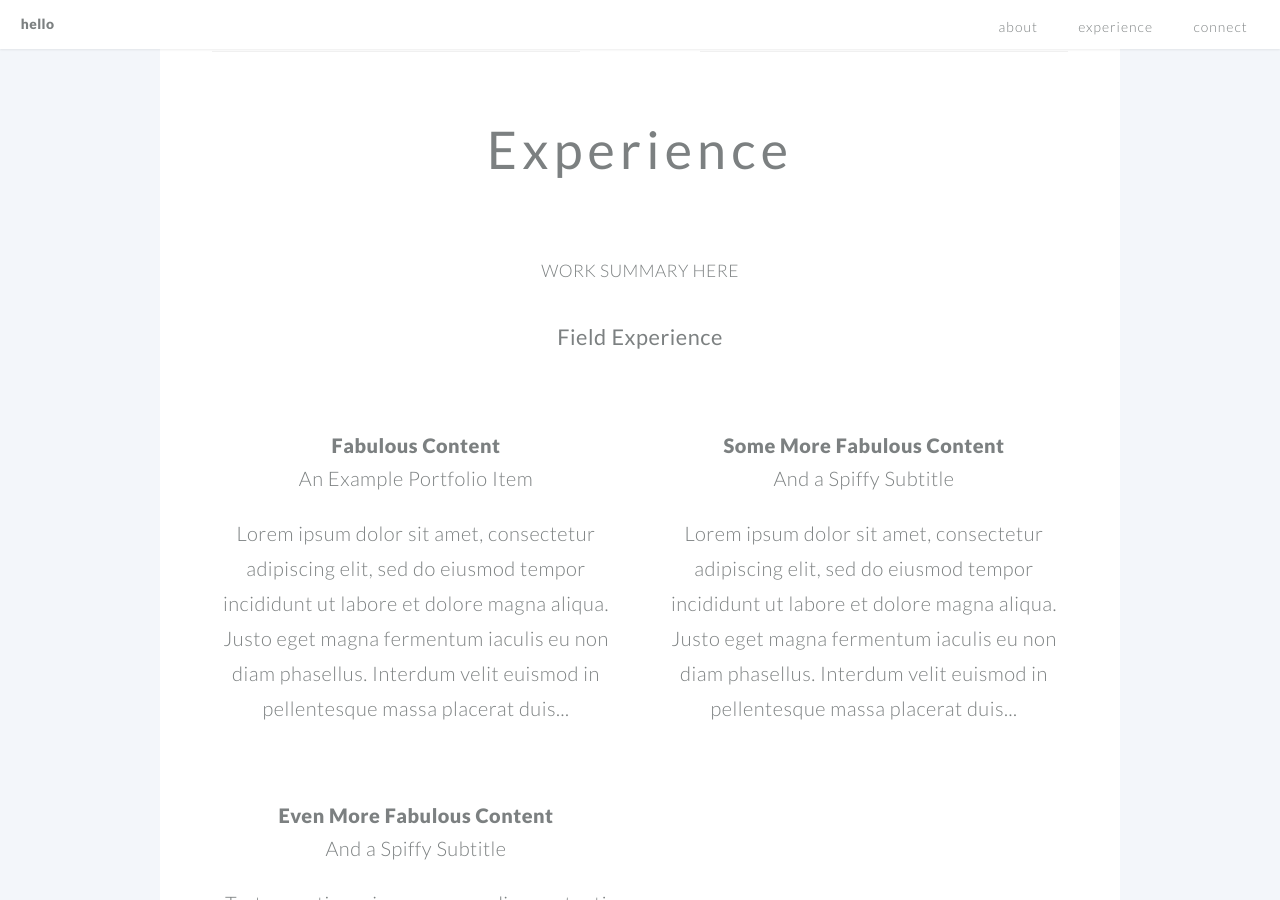
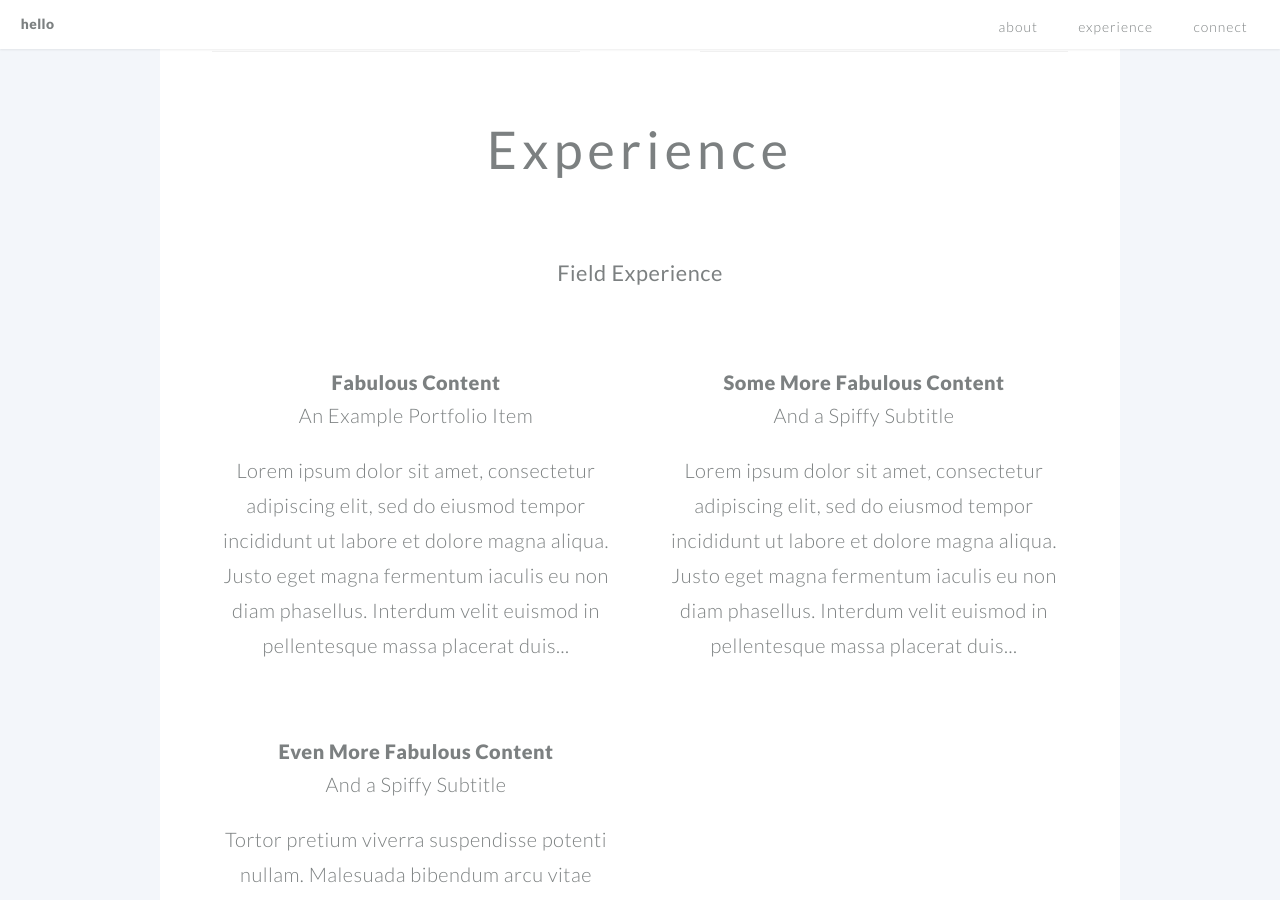
Before and after one commit to EllenCMartin/EllenCMartin.github.io, a Jekyll site: the page built from index.md, in a window 1280 px wide and 900 px high, scrolled down 1499 px. Built offline with Jekyll 4.4.1, drawn with Linux system fonts in a browser that asks for light colours.

Commit message:
Update index.md

```diff
--- a/index.md
+++ b/index.md
@@ -30,7 +30,7 @@ about_button_label: Git Hub # the label on the button
 # By declaring these variables, you can include a portfolio showcasing your work and organize your portfolio's items into a custom layout, all without adding any CSS. In addition, you must 1) create an HTML file in the_includes folder for each project with the text you'd like to display, and 2) create a YAML file in the _data folder describing the order in which each project should be shown and categorized. See `/includes/example.html` and `/_data/work.yml` for examples.
 
 portfolio: Experience # the heading for your portfolio and title of your YAML file
-portfolio_description: WORK SUMMARY HERE
+portfolio_description: #TEXT IF I WANT IT HERE??
 
 
 # optional CTA section --------------------------------------------------
```
